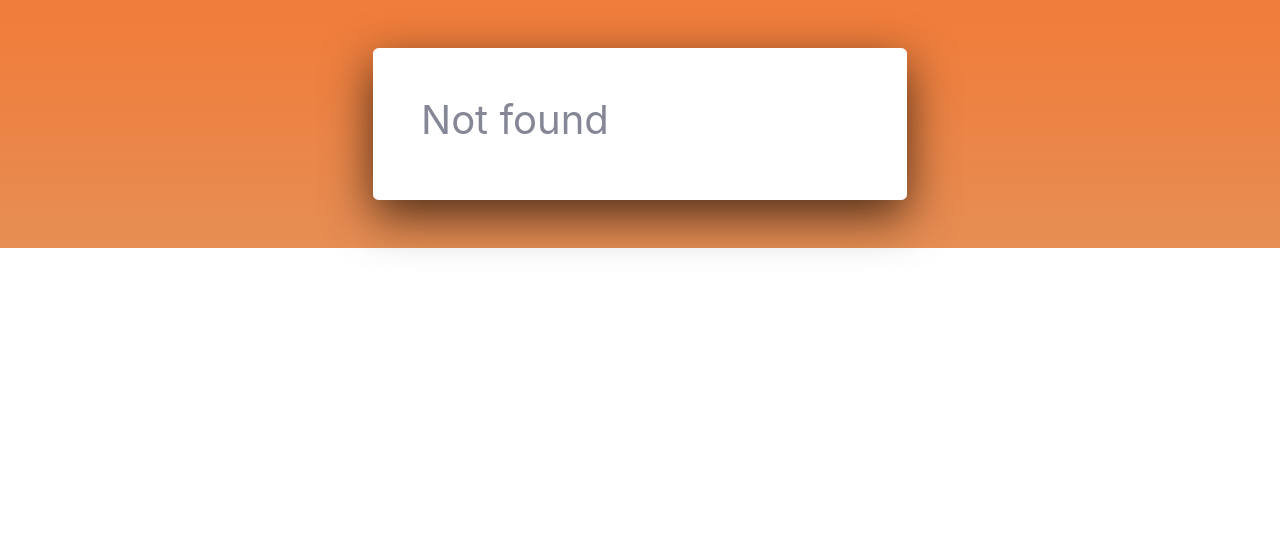
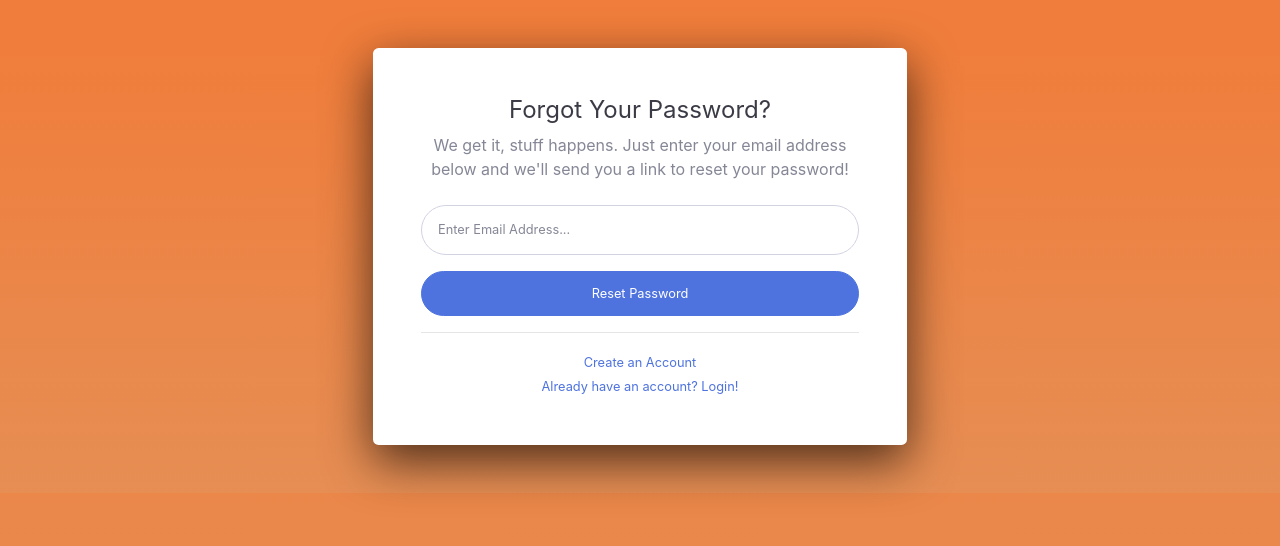
Before and after one commit to fredbrasils/finperson-client, a React (Create React App) app: page /auth/resetpassword in a window 1280 px wide. Before the commit this address had no page. Shown: the top 546 px of the page. Built offline with nearby package versions, Linux system fonts and the light colour scheme.

Commit message:
started reset password implementation. #4

```diff
--- a/src/actions/authActionCreator.js
+++ b/src/actions/authActionCreator.js
@@ -10,6 +10,10 @@ export function login(response){
     return {type:'login', response};
 }
 
+export function resetPassword(response){
+    return {type:'resetPassword', response};
+}
+
 export function cleanMessage(){
     return {type:'cleanMessage'};
 }
--- a/src/business/AuthApi.js
+++ b/src/business/AuthApi.js
@@ -1,8 +1,8 @@
 import { Component } from 'react';
 import { request } from '../util/APIUtils';
 import { API_AUTH_SIGNUP_URL, API_AUTH_CONFIRM_REGISTRATION_URL,
-         API_AUTH_SIGNIN_URL} from '../constants/auth/index';
-import {signup, confirmRegistration,
+         API_AUTH_SIGNIN_URL, API_AUTH_RESET_PASSWORD_URL} from '../constants/auth/index';
+import {signup, confirmRegistration, resetPassword,
         login, cleanMessage} from '../actions/authActionCreator';
 
 export default class AuthApi extends Component {
@@ -63,6 +63,25 @@ export default class AuthApi extends Component {
         }
     }
 
+    static resetPassword(requestInfo){
+
+        return dispatch => {
+            request({
+                    url: API_AUTH_RESET_PASSWORD_URL,
+                    method: 'POST',
+                    body: JSON.stringify(requestInfo)
+                })
+                .then(response => {
+                    dispatch(resetPassword(response));
+                    return response;
+                })
+                .catch(error => {
+                    dispatch(resetPassword(error));
+                    return error;
+                });
+        }
+    }
+
     static cleanMessage(){
         return dispatch => {
             dispatch(cleanMessage());
--- a/src/components/auth/Auth.js
+++ b/src/components/auth/Auth.js
@@ -2,6 +2,7 @@ import React, { Component } from 'react';
 import '../../css/finperson.min.css';
 import SignUp from './SignUp';
 import Login from './Login';
+import ForgotPassword from './ForgotPassword';
 import {Switch, Route, withRouter } from 'react-router-dom';
 import Notfound from '../../notfound';
 
@@ -30,7 +31,7 @@ class Auth extends Component {
                         <div className="col-xl-6 col-lg-8 col-md-5">
                             <div className="card o-hidden border-0 shadow-lg my-5">
                                 <div className="card-body p-0">
-                                    <div className="row justify-content-md-center">
+                                    <div className="row">
                                         <div className="col-md-12">
                                             <div className="p-5">
                                                 { (this.state.response.message !== null && this.state.response.message.length > 0) &&
@@ -45,6 +46,8 @@ class Auth extends Component {
                                                         render={props => <Login  {...this.props} {...props} store={this.props.store}/>}/>
                                                     <Route path="/auth/signup"
                                                         render={props => <SignUp store={this.props.store}/>}/>
+                                                    <Route path="/auth/resetpassword"
+                                                        render={props => <ForgotPassword store={this.props.store}/>}/>
                                                     <Route component={Notfound} />
                                                 </Switch>
                                             </div>
--- a/src/components/auth/ForgotPassword.js
+++ b/src/components/auth/ForgotPassword.js
@@ -0,0 +1,43 @@
+import React, { Component } from 'react';
+import { Link } from 'react-router-dom';
+import AuthApi from '../../business/AuthApi';
+
+export default class ForgotPassword extends Component {
+
+    resetPassword(event){
+        event.preventDefault();
+
+        const requestInfo = {email:this.email.value};
+        this.props.store.dispatch(AuthApi.resetPassword(requestInfo));
+    }
+
+    cleanMessage(){
+        this.props.store.dispatch(AuthApi.cleanMessage());
+    }
+
+    render(){
+        return (
+            <div>
+                <div className="text-center">
+                    <h1 className="h4 text-gray-900 mb-2">Forgot Your Password?</h1>
+                    <p className="mb-4">We get it, stuff happens. Just enter your email address below and we'll send you a link to reset your password!</p>
+                </div>
+                <form className="user" onSubmit={this.resetPassword.bind(this)}>
+                    <div className="form-group">
+                        <input type="email" ref={(input) => this.email = input} className="form-control form-control-user"
+                        id="email" aria-describedby="emailHelp"
+                        placeholder="Enter Email Address..."/>
+                    </div>
+                    <input type="submit" value="Reset Password" className="btn btn-primary btn-user btn-block" />
+                </form>
+                <hr/>
+                <div className="text-center">
+                    <Link className="small" to="/auth/signup" onClick={this.cleanMessage.bind(this)}>Create an Account</Link>
+                </div>
+                <div className="text-center">
+                    <Link className="small" to="/auth/login" onClick={this.cleanMessage.bind(this)}>Already have an account? Login!</Link>
+                </div>
+            </div>
+        );
+    }
+}
--- a/src/components/auth/Login.js
+++ b/src/components/auth/Login.js
@@ -62,7 +62,7 @@ export default class Login extends Component {
                 </form>
                 <hr/>
                 <div className="text-center">
-                    <a className="small" href="forgot-password.html">Forgot Password?</a>
+                    <Link className="small" to="/auth/resetpassword" onClick={this.cleanMessage.bind(this)}>Forgot Password?</Link>
                 </div>
                 <div className="text-center">
                     <Link className="small" to="/auth/signup" onClick={this.cleanMessage.bind(this)}>Create an Account</Link>
--- a/src/components/auth/SignUp.js
+++ b/src/components/auth/SignUp.js
@@ -67,7 +67,7 @@ export default class SignUp extends Component {
                 </form>
                 <hr/>
                 <div className="text-center">
-                    <a className="small" href="forgot-password.html">Forgot Password?</a>
+                    <Link className="small" to="/auth/resetpassword" onClick={this.cleanMessage.bind(this)}>Forgot Password?</Link>
                 </div>
                 <div className="text-center">
                     <Link className="small" to="/auth/login" onClick={this.cleanMessage.bind(this)}>Already have an account? Login!</Link>
--- a/src/constants/auth/index.js
+++ b/src/constants/auth/index.js
@@ -3,6 +3,6 @@ import { API_BASE_URL } from '../general';
 const AUTH = "/auth/";
 export const API_AUTH_SIGNIN_URL = API_BASE_URL + AUTH + "signin";
 export const API_AUTH_SIGNUP_URL = API_BASE_URL + AUTH + "signup";
+export const API_AUTH_CONFIRM_REGISTRATION_URL = API_BASE_URL + AUTH + "registrationConfirmed";
 export const API_AUTH_RESET_PASSWORD_URL = API_BASE_URL + AUTH + "resetPassword";
 export const API_AUTH_UPDATE_PASSWORD_URL = API_BASE_URL + AUTH + "updatePassword";
-export const API_AUTH_CONFIRM_REGISTRATION_URL = API_BASE_URL + AUTH + "registrationConfirmed";
--- a/src/index.css
+++ b/src/index.css
@@ -6,6 +6,11 @@ body {
      sans-serif;
    -webkit-font-smoothing: antialiased;
    -moz-osx-font-smoothing: grayscale;
+
+   background-color: #f07d3b;
+   background-image: -webkit-gradient(linear, left top, left bottom, color-stop(10%, #f07d3b), to(#e68e54));
+   background-image: linear-gradient(180deg, #f07d3b 10%, #e68e54 100%);
+   background-size: cover;
  }
 
  code {
--- a/src/reducers/auth.js
+++ b/src/reducers/auth.js
@@ -24,7 +24,7 @@ export function auth(state=[], action){
 
     }
 
-    if(action.type === 'confirmRegistration'){
+    if(action.type === 'confirmRegistration' || action.type === 'resetPassword'){
         // do nothing
     }
 
```
